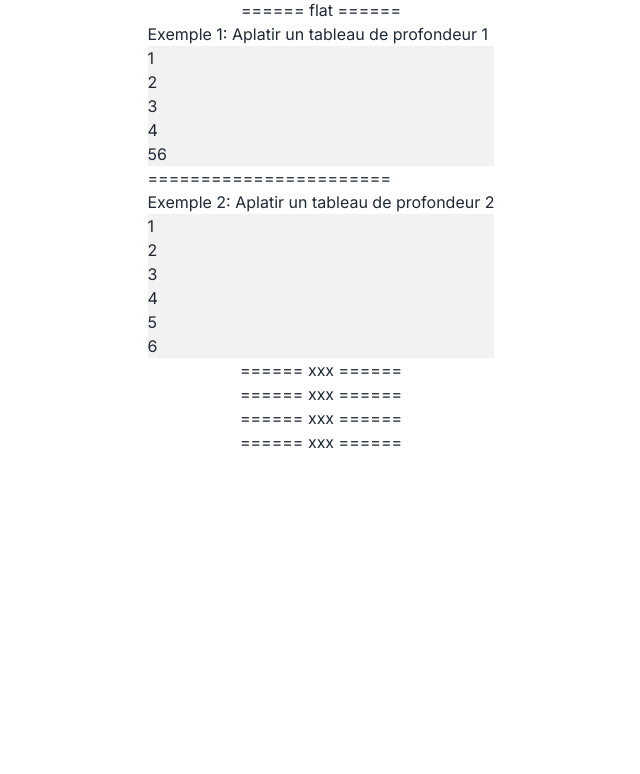
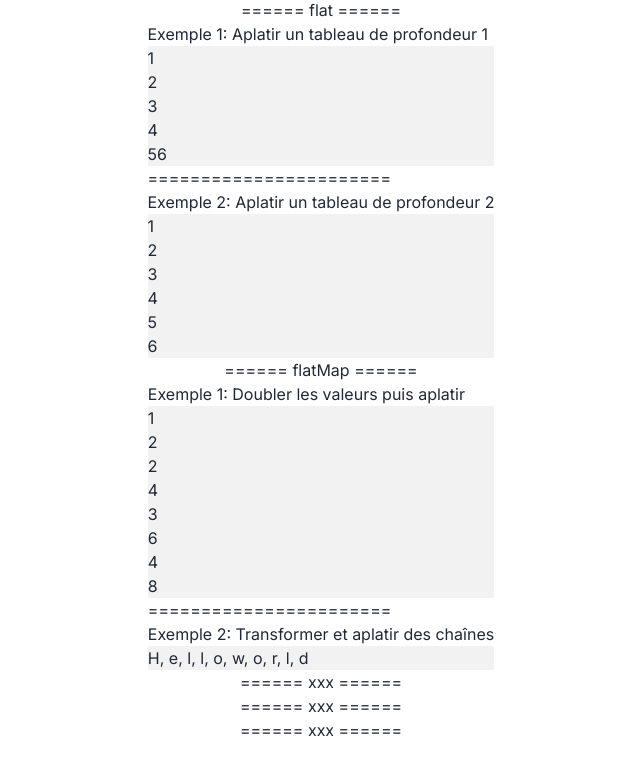
Before and after one commit to mathias-grdl/Javascript-Exemples, a Next.js app: page / in a window 1280 px wide. Shown: the part 4851-5625 px from the top of the page, without its empty margins (319-959 px from the left). Before the commit the page ends 5401 px from the top, so only its background shows below. Built offline with nearby package versions, Linux system fonts and the light colour scheme.

Commit message:
add: flatMap

```diff
--- a/app/page.jsx
+++ b/app/page.jsx
@@ -5,6 +5,7 @@ import Filter from "@/components/Filter";
 import Find from "@/components/find";
 import FindIndex from "@/components/findIndex";
 import Flat from "@/components/flat";
+import FlatMap from "@/components/flatMap";
 import ForEach from "@/components/forEach";
 import Includes from "@/components/includes";
 import Map from "@/components/Map";
@@ -38,7 +39,8 @@ export default function Home() {
 			<Fill />
 			<aside>====== flat ======</aside>
 			<Flat />
-			<aside>====== xxx ======</aside>
+			<aside>====== flatMap ======</aside>
+			<FlatMap />
 			<aside>====== xxx ======</aside>
 			<aside>====== xxx ======</aside>
 			<aside>====== xxx ======</aside>
--- /dev/null
+++ b/components/flatMap/index.jsx
@@ -0,0 +1,40 @@
+// Exemple 1: Doubler les valeurs puis aplatir
+function DoubleEtAplatir() {
+	const numbers = [1, 2, 3, 4];
+	const doubledAndFlat = numbers.flatMap((num) => [num, num * 2]);
+
+	return (
+		<ul className="bg-base-200">
+			{doubledAndFlat.map((num, index) => (
+				<li key={index}>{num}</li>
+			))}
+		</ul>
+	);
+}
+
+// Exemple 2: Transformer et aplatir des chaînes
+function TransformerChaînes() {
+	const words = ["Hello", "world"];
+	const transformedAndFlat = words.flatMap((word) => word.split(""));
+
+	return <p className="bg-base-200">{transformedAndFlat.join(", ")}</p>;
+}
+
+export default function FlatMap() {
+	return (
+		<div className="flex flex-col">
+			{/* Exemple 1: Doubler les valeurs puis aplatir */}
+			<div>
+				<h2>Exemple 1: Doubler les valeurs puis aplatir</h2>
+				<DoubleEtAplatir />
+			</div>
+			<aside>=======================</aside>
+
+			{/* Exemple 2: Transformer et aplatir des chaînes */}
+			<div>
+				<h2>Exemple 2: Transformer et aplatir des chaînes</h2>
+				<TransformerChaînes />
+			</div>
+		</div>
+	);
+}
```
